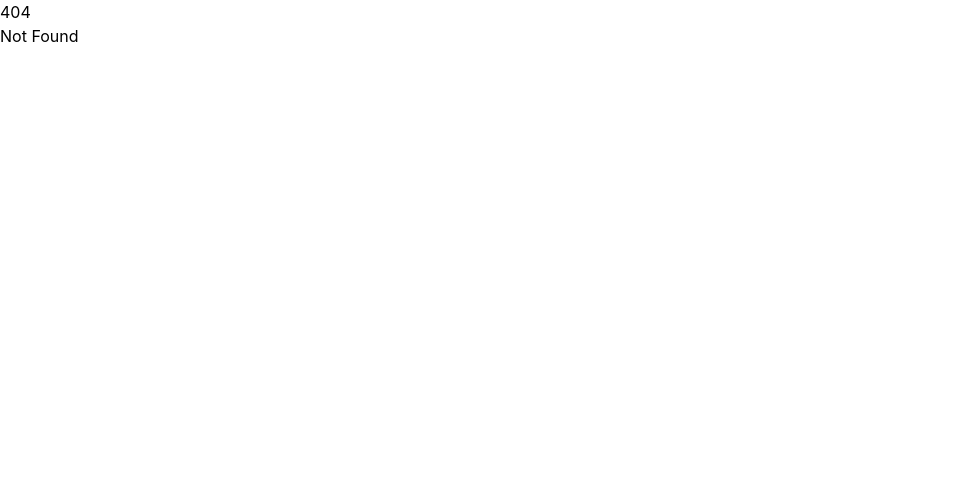
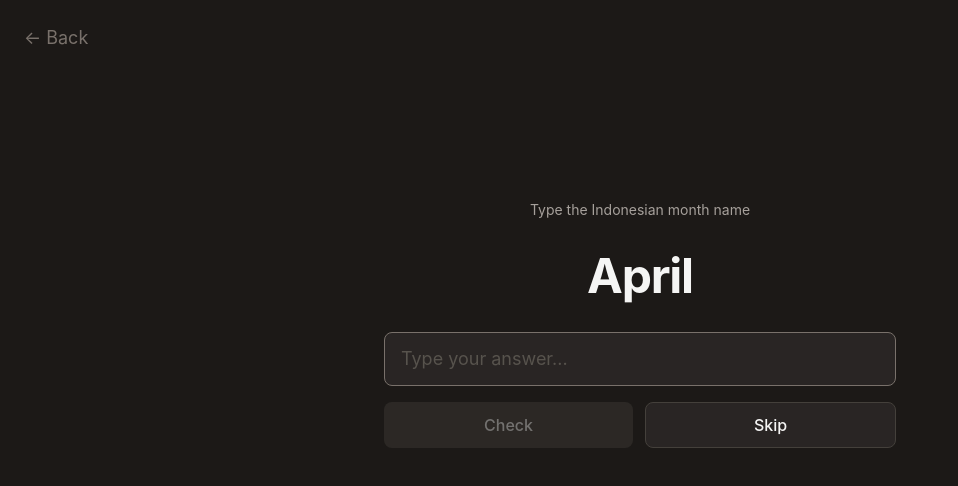
Before and after one commit to bbugh/latihan-bahasa, a SvelteKit app: page /months-to-indonesian in a window 1280 px wide. Before the commit this address had no page. Shown: the top 486 px of the page, without its empty margins (0-958 px from the left). Built offline with nearby package versions, Linux system fonts and the light colour scheme.

Commit message:
Add vocabulary practice for Indonesian month names
Introduce a reusable VocabularyPractice component with answer
checking that includes edit-distance fuzzy matching for near
misses. Add month vocabulary sets for both translation directions
and route pages for each. Suppress a11y autofocus warning.

```diff
--- /dev/null
+++ b/src/lib/VocabularyPractice.svelte
@@ -0,0 +1,90 @@
+<script lang="ts">
+	import { tick } from 'svelte';
+	import { base } from '$app/paths';
+	import { checkVocabularyAnswer, randomPracticeItem, type VocabularySet, type VocabularyItem, type VocabularyCheckResult } from './vocabulary';
+
+	let { vocabulary, instruction }: { vocabulary: VocabularySet; instruction: string } = $props();
+
+	let item: VocabularyItem = $state($state.snapshot(randomPracticeItem(vocabulary)));
+	let input = $state('');
+	let result: VocabularyCheckResult | null = $state(null);
+	let inputEl: HTMLInputElement;
+
+	function submit() {
+		result = checkVocabularyAnswer(item.answer, input);
+	}
+
+	async function next() {
+		item = randomPracticeItem(vocabulary, item);
+		input = '';
+		result = null;
+		await tick();
+		inputEl?.focus();
+	}
+
+	function handleKeydown(e: KeyboardEvent) {
+		if (e.key === 'Enter') {
+			if (result?.correct) next();
+			else submit();
+		}
+	}
+</script>
+
+<svelte:window onkeydown={handleKeydown} />
+
+<div class="min-h-screen bg-stone-900 text-stone-100 flex items-center justify-center p-4">
+	<a href="{base}/" class="absolute top-6 left-6 text-stone-500 hover:text-stone-300 text-lg transition-colors">← Back</a>
+	<div class="w-full max-w-lg space-y-8 h-[400px]">
+		<div class="text-center space-y-2">
+			<p class="text-stone-400 text-sm">{instruction}</p>
+		</div>
+
+		<div class="text-center">
+			<p class="text-5xl font-bold tracking-tight">
+				{item.prompt}
+			</p>
+		</div>
+
+		<div class="space-y-4">
+			<input
+				bind:this={inputEl}
+				type="text"
+				bind:value={input}
+				autofocus
+				placeholder="Type your answer..."
+				readonly={result?.correct}
+				class="w-full rounded-lg bg-stone-800 px-4 py-3 text-lg border
+					placeholder:text-stone-600 focus:outline-none
+					{result?.correct ? 'border-emerald-600' : result ? 'border-red-700' : 'border-stone-700 focus:border-stone-500'}"
+			/>
+
+			<div class="flex gap-3">
+				<button
+					onclick={submit}
+					disabled={result?.correct || !input.trim()}
+					class="flex-1 rounded-lg bg-stone-700 px-4 py-2.5 font-medium
+						hover:bg-stone-600 disabled:opacity-40 disabled:cursor-not-allowed transition-colors"
+				>
+					Check
+				</button>
+				<button
+					onclick={next}
+					class="flex-1 rounded-lg px-4 py-2.5 font-medium transition-colors
+						{result?.correct ? 'bg-emerald-900/50 border border-emerald-700/50 hover:bg-emerald-800/50' : 'bg-stone-800 border border-stone-700 hover:bg-stone-700'}"
+				>
+					{result?.correct ? 'Next' : 'Skip'}
+				</button>
+			</div>
+		</div>
+
+		<div class="text-center text-sm">
+			{#if result?.correct}
+				<p class="text-emerald-400">Correct! Press Enter for next</p>
+			{:else if result}
+				{#each result.errors as error}
+					<p class="text-red-400">{error}</p>
+				{/each}
+			{/if}
+		</div>
+	</div>
+</div>
--- /dev/null
+++ b/src/lib/months.ts
@@ -0,0 +1,25 @@
+import type { VocabularySet } from './vocabulary';
+
+export const MONTHS_TO_INDONESIAN: VocabularySet = {
+  items: [
+    { prompt: 'January', answer: 'Januari' },
+    { prompt: 'February', answer: 'Februari' },
+    { prompt: 'March', answer: 'Maret' },
+    { prompt: 'April', answer: 'April' },
+    { prompt: 'May', answer: 'Mei' },
+    { prompt: 'June', answer: 'Juni' },
+    { prompt: 'July', answer: 'Juli' },
+    { prompt: 'August', answer: 'Agustus' },
+    { prompt: 'September', answer: 'September' },
+    { prompt: 'October', answer: 'Oktober' },
+    { prompt: 'November', answer: 'November' },
+    { prompt: 'December', answer: 'Desember' },
+  ],
+};
+
+export const MONTHS_TO_ENGLISH: VocabularySet = {
+  items: MONTHS_TO_INDONESIAN.items.map(({ prompt, answer }) => ({
+    prompt: answer,
+    answer: prompt,
+  })),
+};
--- /dev/null
+++ b/src/lib/vocabulary.ts
@@ -0,0 +1,51 @@
+export interface VocabularyItem {
+  prompt: string;
+  answer: string;
+}
+
+export interface VocabularySet {
+  items: VocabularyItem[];
+}
+
+export interface VocabularyCheckResult {
+  correct: boolean;
+  errors: string[];
+}
+
+export function checkVocabularyAnswer(expected: string, input: string): VocabularyCheckResult {
+  const trimmed = input.trim();
+  if (!trimmed) return { correct: false, errors: ['No answer given'] };
+
+  if (trimmed.toLowerCase() === expected.toLowerCase()) {
+    return { correct: true, errors: [] };
+  }
+
+  const dist = editDistance(trimmed.toLowerCase(), expected.toLowerCase());
+  if (dist <= Math.ceil(expected.length / 3)) {
+    return { correct: false, errors: [`Almost — did you mean "${expected}"?`] };
+  }
+
+  return { correct: false, errors: ['Incorrect'] };
+}
+
+export function randomPracticeItem(set: VocabularySet, previous?: VocabularyItem): VocabularyItem {
+  if (set.items.length <= 1) return set.items[0];
+
+  let item: VocabularyItem;
+  do {
+    item = set.items[Math.floor(Math.random() * set.items.length)];
+  } while (previous && item.prompt === previous.prompt && item.answer === previous.answer);
+
+  return item;
+}
+
+function editDistance(a: string, b: string): number {
+  const m = a.length, n = b.length;
+  const d: number[][] = Array.from({ length: m + 1 }, (_, i) =>
+    Array.from({ length: n + 1 }, (_, j) => i === 0 ? j : j === 0 ? i : 0)
+  );
+  for (let i = 1; i <= m; i++)
+    for (let j = 1; j <= n; j++)
+      d[i][j] = Math.min(d[i-1][j] + 1, d[i][j-1] + 1, d[i-1][j-1] + (a[i-1] === b[j-1] ? 0 : 1));
+  return d[m][n];
+}
--- a/src/routes/+page.svelte
+++ b/src/routes/+page.svelte
@@ -9,7 +9,9 @@
 			<p class="text-stone-400 text-sm">Choose a practice</p>
 		</div>
 
+		<div class="space-y-6">
 			<div class="space-y-3">
+				<h2 class="text-sm font-medium tracking-widest uppercase text-stone-500">Numbers</h2>
 				<a
 					href="{base}/numbers-to-words"
 					class="block rounded-lg bg-stone-800 border border-stone-700 px-5 py-4
@@ -27,5 +29,26 @@
 					<p class="text-stone-400 text-sm">See Indonesian words, type the number</p>
 				</a>
 			</div>
+
+			<div class="space-y-3">
+				<h2 class="text-sm font-medium tracking-widest uppercase text-stone-500">Months</h2>
+				<a
+					href="{base}/months-to-indonesian"
+					class="block rounded-lg bg-stone-800 border border-stone-700 px-5 py-4
+						hover:bg-stone-700 transition-colors"
+				>
+					<p class="font-medium">Months → Indonesian</p>
+					<p class="text-stone-400 text-sm">See an English month, type the Indonesian</p>
+				</a>
+				<a
+					href="{base}/months-to-english"
+					class="block rounded-lg bg-stone-800 border border-stone-700 px-5 py-4
+						hover:bg-stone-700 transition-colors"
+				>
+					<p class="font-medium">Months → English</p>
+					<p class="text-stone-400 text-sm">See an Indonesian month, type the English</p>
+				</a>
 			</div>
 		</div>
+	</div>
+</div>
--- /dev/null
+++ b/src/routes/months-to-english/+page.svelte
@@ -0,0 +1,6 @@
+<script lang="ts">
+	import VocabularyPractice from '$lib/VocabularyPractice.svelte';
+	import { MONTHS_TO_ENGLISH } from '$lib/months';
+</script>
+
+<VocabularyPractice vocabulary={MONTHS_TO_ENGLISH} instruction="Type the English month name" />
--- /dev/null
+++ b/src/routes/months-to-indonesian/+page.svelte
@@ -0,0 +1,6 @@
+<script lang="ts">
+	import VocabularyPractice from '$lib/VocabularyPractice.svelte';
+	import { MONTHS_TO_INDONESIAN } from '$lib/months';
+</script>
+
+<VocabularyPractice vocabulary={MONTHS_TO_INDONESIAN} instruction="Type the Indonesian month name" />
--- a/svelte.config.js
+++ b/svelte.config.js
@@ -8,6 +8,9 @@ const config = {
 			base: '/latihan-bahasa'
 		}
 	},
+	compilerOptions: {
+		warningFilter: (warning) => warning.code !== 'a11y_autofocus'
+	},
 	vitePlugin: {
 		dynamicCompileOptions: ({ filename }) =>
 			filename.includes('node_modules') ? undefined : { runes: true }
```
Also changed, not shown: 1 other file (tests, documents, lock files or other folders). Lines whose indentation alone changed are shown as unchanged.
